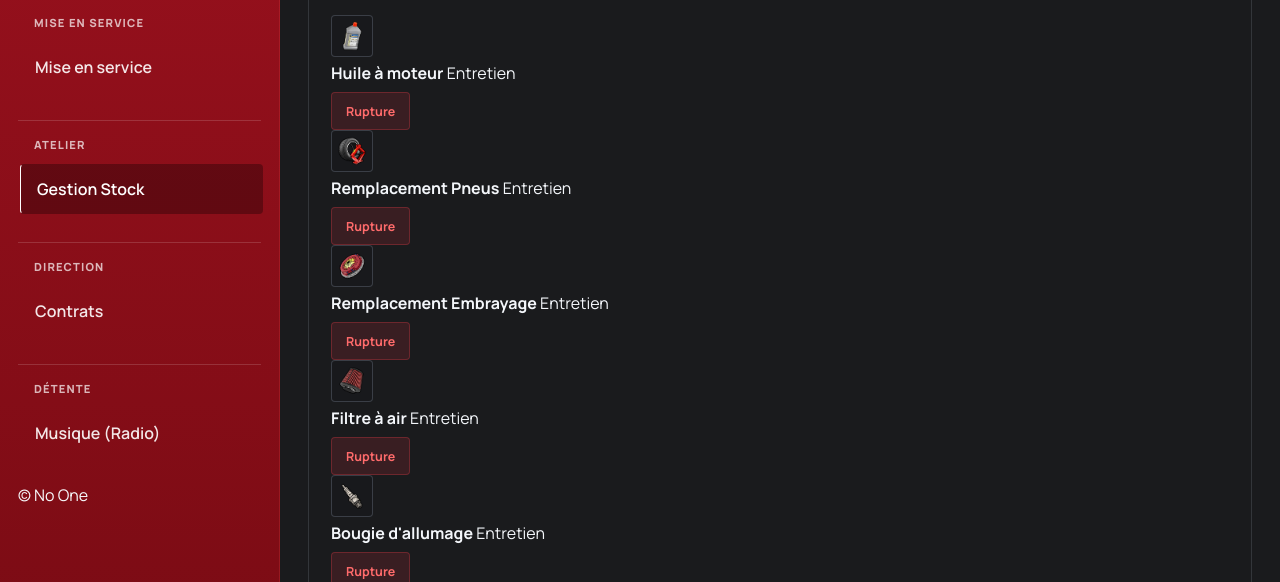
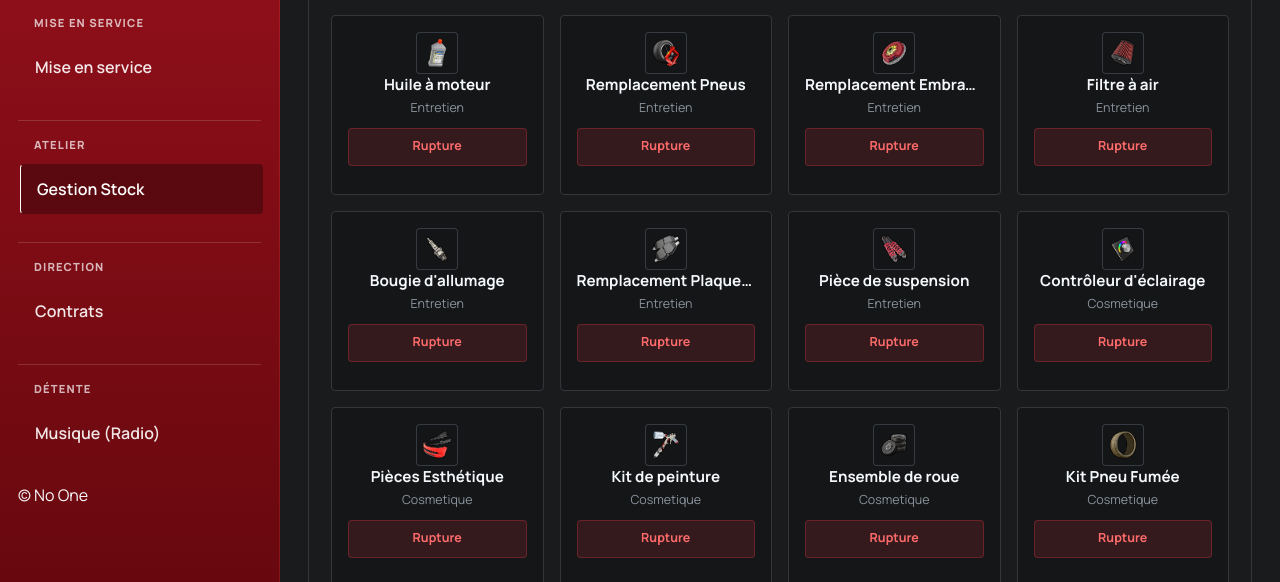
Before and after one commit to HiddenGarage/tunerclock, a website: page index.html in a window 1280 px wide. Both pictures are taken after a click on the link "Gestion Stock". Shown: the part 218-800 px from the top of the page. Drawn offline with nearby package versions, Linux system fonts and the light colour scheme; no server answers.

Commit message:
Update style.css

```diff
--- a/style.css
+++ b/style.css
@@ -1400,6 +1400,50 @@ td {
   border-top: 2px solid var(--red);
 }
 
+.inventory-card-grid {
+  display: grid;
+  grid-template-columns: repeat(auto-fill, minmax(180px, 1fr));
+  gap: 16px;
+}
+
+.inventory-item-card {
+  background: rgba(0, 0, 0, 0.2);
+  border: 1px solid var(--line);
+  border-radius: var(--radius-lg);
+  padding: 16px;
+  display: flex;
+  flex-direction: column;
+  align-items: center;
+  text-align: center;
+  transition:
+    transform 0.2s,
+    border-color 0.2s,
+    background 0.2s;
+}
+
+.inventory-item-card:hover {
+  border-color: rgba(255, 255, 255, 0.15);
+  background: rgba(255, 255, 255, 0.03);
+  transform: translateY(-2px);
+}
+
+.inventory-item-details strong {
+  display: block;
+  color: var(--text);
+  font-size: 0.95rem;
+  margin-bottom: 4px;
+  white-space: nowrap;
+  overflow: hidden;
+  text-overflow: ellipsis;
+}
+
+.inventory-item-details span {
+  display: block;
+  color: var(--muted);
+  font-size: 0.78rem;
+  margin-bottom: 12px;
+}
+
 .mobile-nav-item svg {
   width: 22px;
   height: 22px;
```
